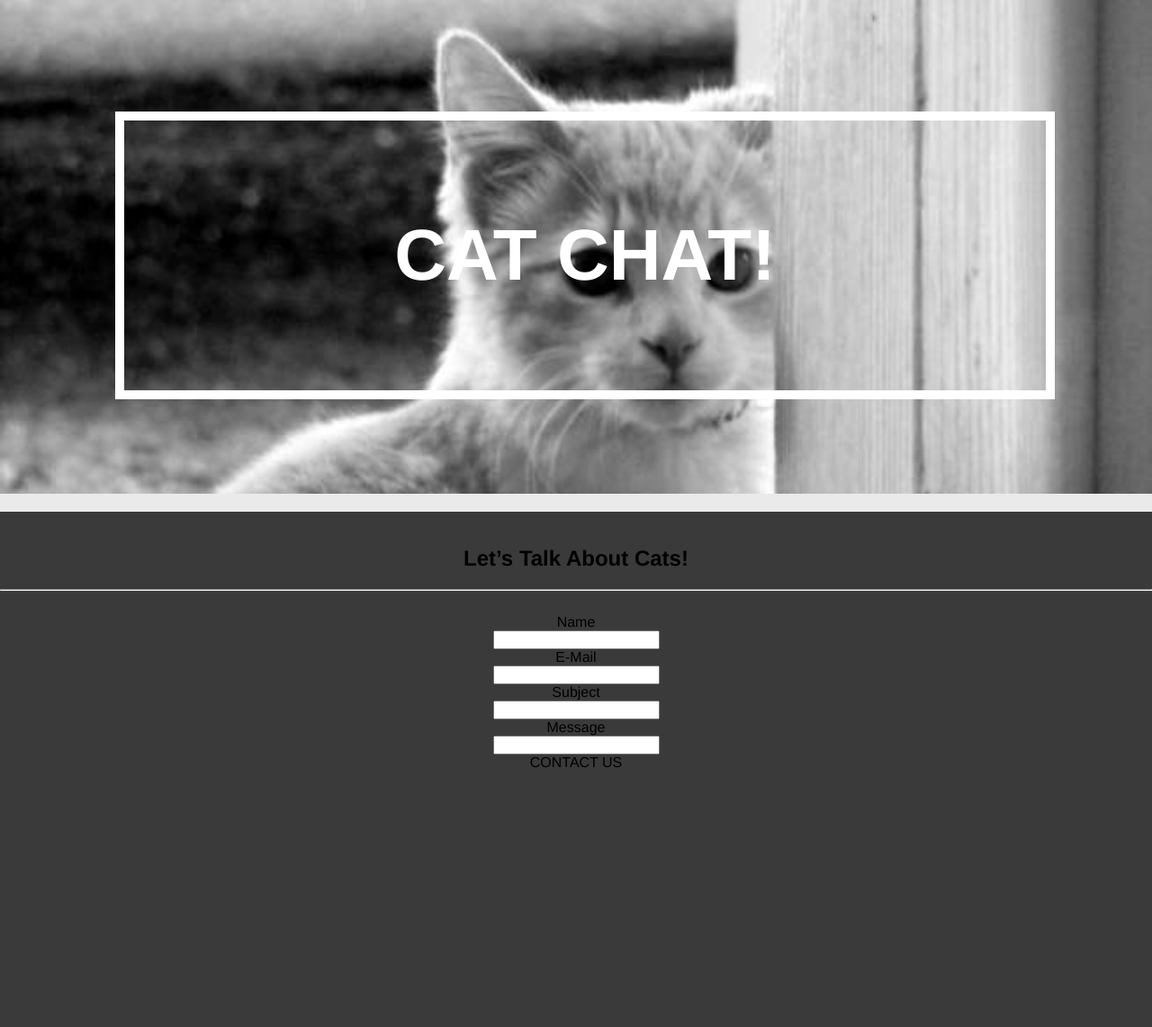
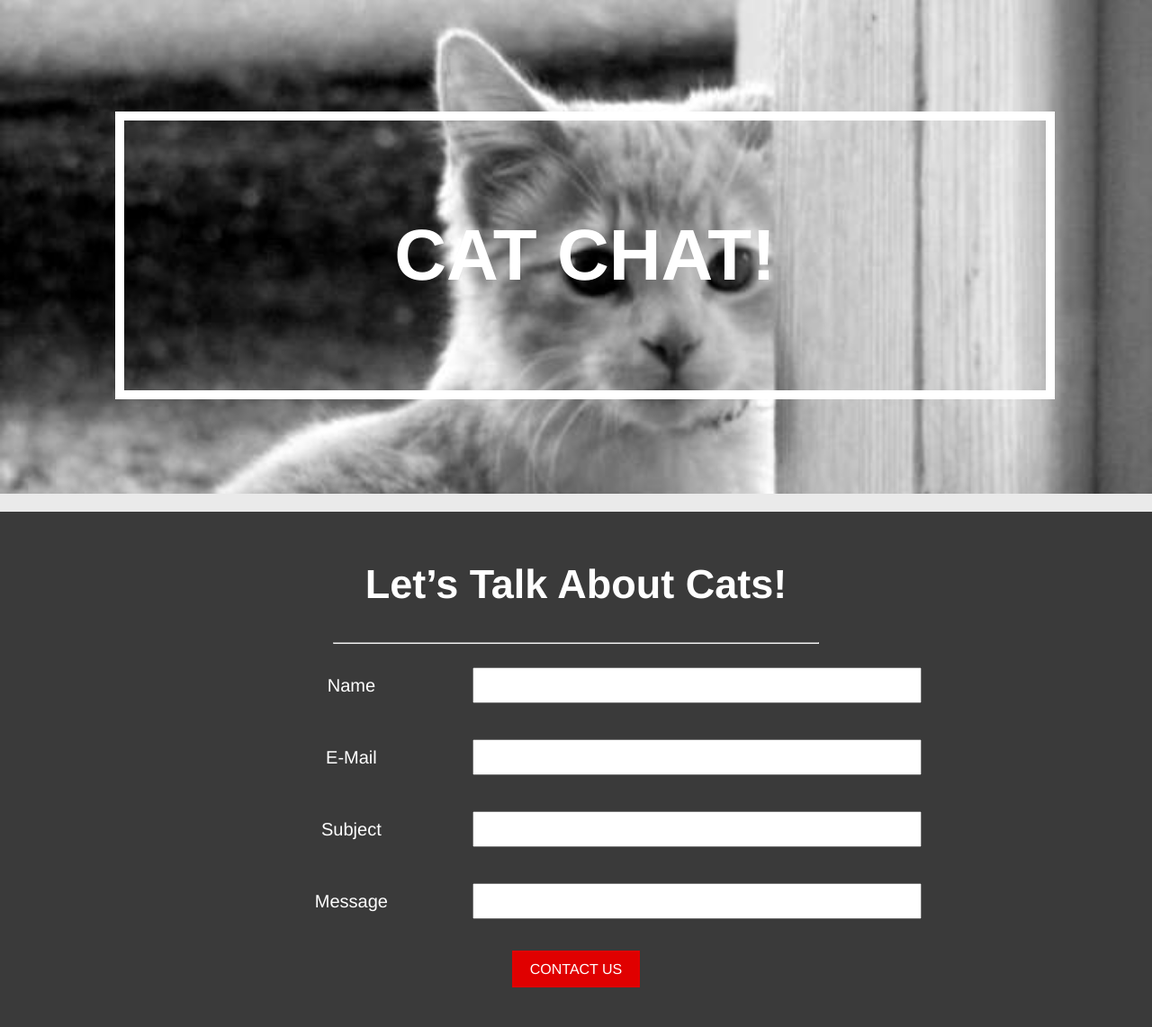
Before and after one commit to kabage/CatWebsite, a PHP site: page /contact.html in a window 1280 px wide. Shown: the part 41-1183 px from the top of the page at 90% size. Before the commit the page ends 898 px from the top, so only its background shows below. Run offline with PHP 8.4, Linux system fonts and the light colour scheme; some web fonts are replaced.

Commit message:
style form layout

```diff
--- a/contact.html
+++ b/contact.html
@@ -58,7 +58,7 @@
         <div class="form-div-input"><input type="text"></div>
       </div>
       <div class="form-div contact-us-button">
-        <a class="button">CONTACT US</a>
+        <a class="more-button">CONTACT US</a>
       </div>
     </div>
 
--- a/css/main.css
+++ b/css/main.css
@@ -218,7 +218,54 @@ body{
   text-align: center;
 }
 
-lets-talk h2{
+.lets-talk h2{
   color: #fff;
   font-size: 45px;
 }
+
+.lets-talk hr{
+  width: 42%;
+}
+
+
+.form-div{
+  width: 60%;
+  margin-left: auto;
+  margin-right: auto;
+  height: 80px;
+  line-height: 2;
+  background-color: #3A3A3A;
+}
+
+.form-div-text{
+  float: left;
+  color: #fff;
+  height: 40px;
+  text-align: left;
+  background-color: #3A3A3A;
+  vertical-align: middle;
+  font-size: 20px;
+  width: 35%;
+}
+
+.form-div-input{
+  width: 65%;
+  float: right;
+}
+
+.form-div-input input{
+  width: 100%;
+  height: 40px;
+}
+
+.text-middle{
+  text-align: center;
+}
+
+.message{
+  height: 70px;
+}
+
+.contact-us-footer{
+  margin: 0;
+}
```
